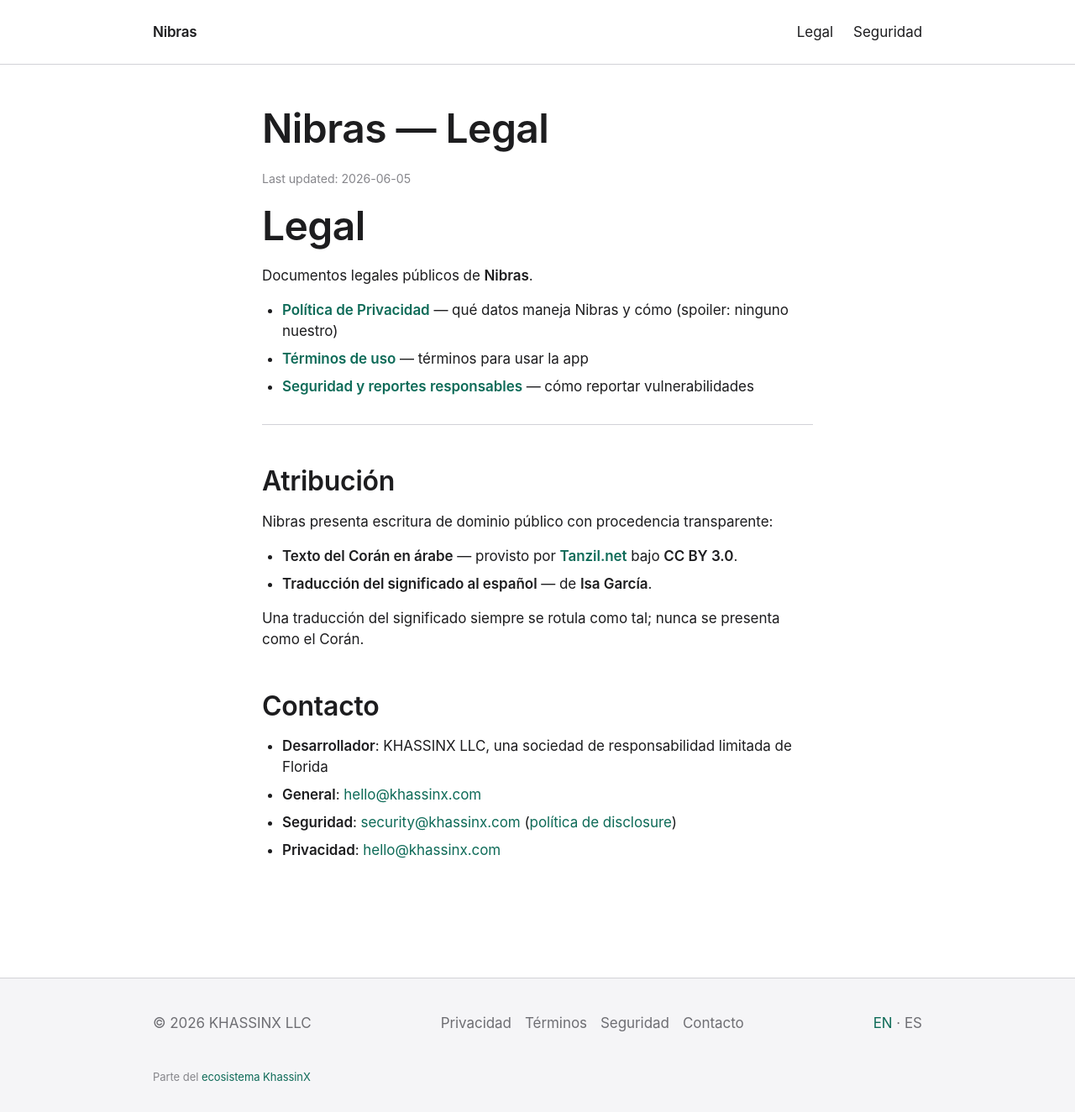
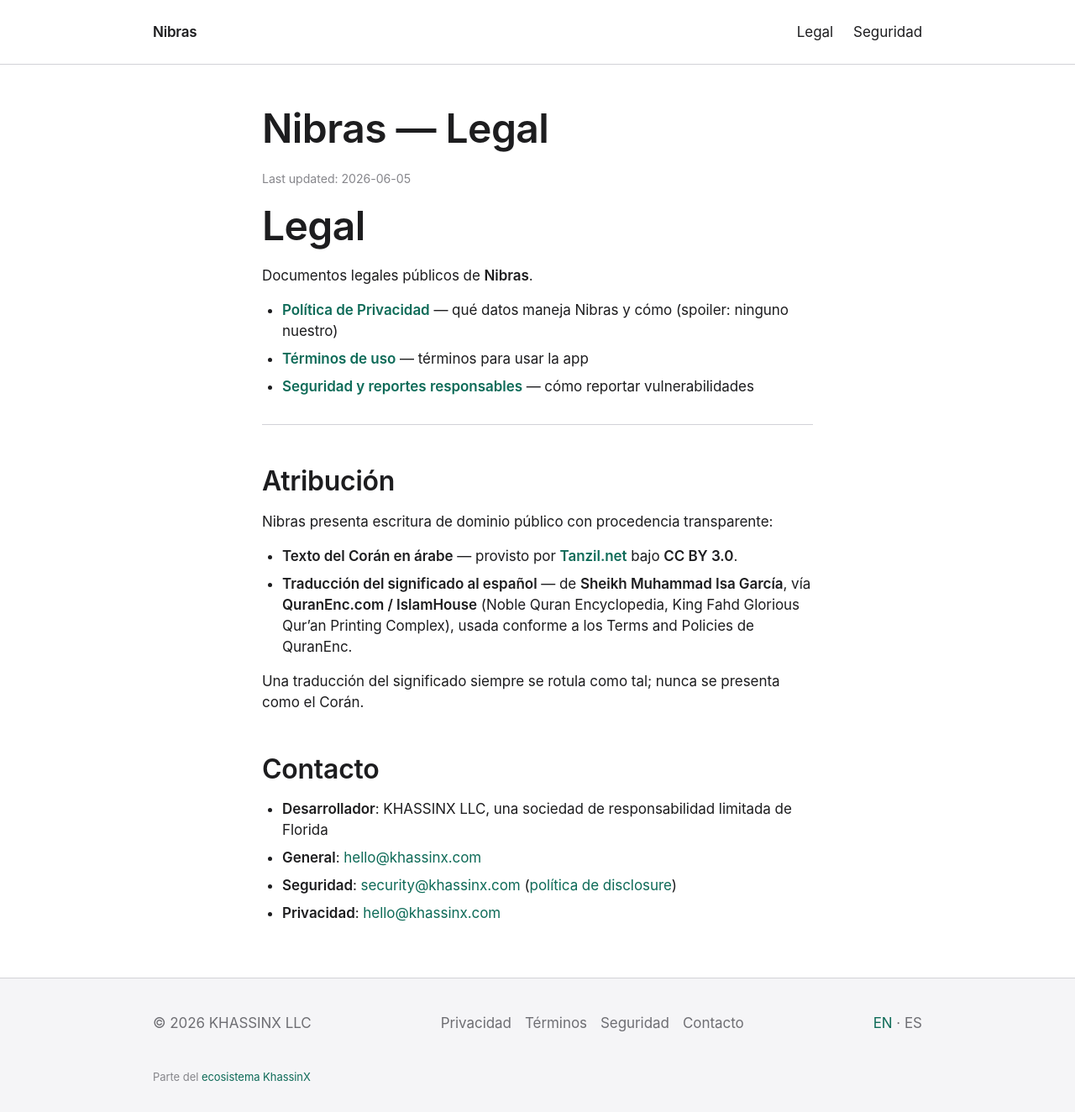
Before and after one commit to KhassinX/nibras-web, a Jekyll site: the page built from es/legal/index.md, in a window 1280 px wide and 1324 px high. Shown: the whole window at 84% size. Built offline with Jekyll 4.4.1, drawn with Linux system fonts in a browser that asks for light colours.

Commit message:
fix: explicit attribution to QuranEnc.com / IslamHouse (license condition 2)
The site named only 'Isa García'; QuranEnc's terms (condition 2) require crediting the
publisher and source (QuranEnc.com). Updated home + legal + terms (EN/ES).

```diff
--- a/es/index.html
+++ b/es/index.html
@@ -67,7 +67,7 @@
 
       <article class="card">
         <h3>Fuentes transparentes</h3>
-        <p>Cada texto se atribuye. El texto en árabe lo provee <a href="https://tanzil.net">Tanzil.net</a> bajo CC BY 3.0; la traducción del significado al español es de Isa García (que traduce el nombre divino como «Dios»). La procedencia siempre está visible.</p>
+        <p>Cada texto se atribuye. El texto en árabe lo provee <a href="https://tanzil.net">Tanzil.net</a> bajo CC BY 3.0; la traducción del significado al español es de Isa García, provista vía QuranEnc.com / IslamHouse y usada conforme a sus términos publicados (traduce el nombre divino como «Dios»). La procedencia siempre está visible.</p>
       </article>
     </div>
   </div>
--- a/es/legal/index.md
+++ b/es/legal/index.md
@@ -23,7 +23,7 @@
 Nibras presenta escritura de dominio público con procedencia transparente:
 
 - **Texto del Corán en árabe** — provisto por **[Tanzil.net](https://tanzil.net)** bajo **CC BY 3.0**.
-- **Traducción del significado al español** — de **Isa García**.
+- **Traducción del significado al español** — de **Sheikh Muhammad Isa García**, vía **QuranEnc.com / IslamHouse** (Noble Quran Encyclopedia, King Fahd Glorious Qur'an Printing Complex), usada conforme a los Terms and Policies de QuranEnc.
 
 Una traducción del significado siempre se rotula como tal; nunca se presenta como el Corán.
 
--- a/index.html
+++ b/index.html
@@ -67,7 +67,7 @@
 
       <article class="card">
         <h3>Transparent sources</h3>
-        <p>Every text is attributed. The Arabic text is provided by <a href="https://tanzil.net">Tanzil.net</a> under CC BY 3.0; the Spanish translation of the meaning is by Isa García (which renders the divine name as “Dios”). Provenance is always visible.</p>
+        <p>Every text is attributed. The Arabic text is provided by <a href="https://tanzil.net">Tanzil.net</a> under CC BY 3.0; the Spanish translation of the meaning is by Sheikh Muhammad Isa García, provided via QuranEnc.com / IslamHouse and used under their published terms (he renders the divine name as “Dios”). Provenance is always visible.</p>
       </article>
     </div>
   </div>
```
Also changed, not shown: es/legal/terms.md (+1 -1 lines), legal/index.md (+1 -1 lines), legal/terms.md (+1 -1 lines).
